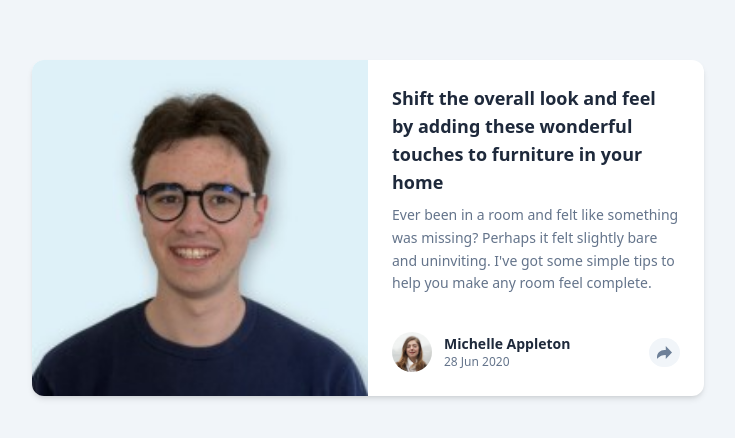
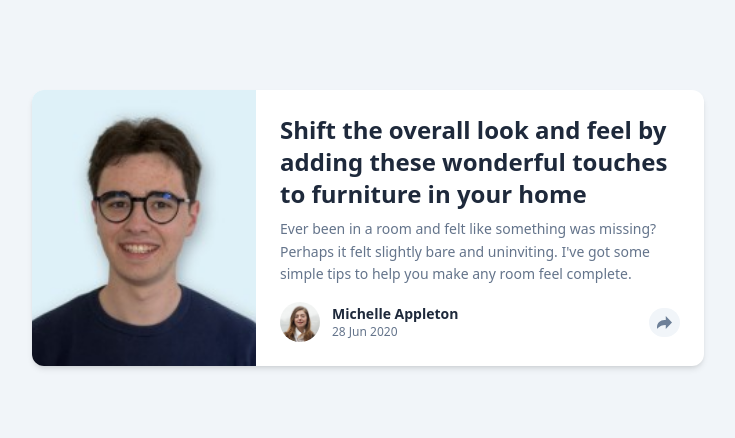
Before and after one commit to patrickkomb/el-mordjene, a website: page article-preview-component-master/index.html in a window 1280 px wide. Shown: the part 172-610 px from the top of the page, without its empty margins (272-1007 px from the left). Drawn offline with nearby package versions, Linux system fonts and the light colour scheme.

Commit message:
fix font

```diff
--- a/article-preview-component-master/index.html
+++ b/article-preview-component-master/index.html
@@ -1,8 +1,8 @@
 <!DOCTYPE html>
 <html lang="fr">
 <head>
-    <meta charset="UTF-8" />
-    <meta name="viewport" content="width=device-width, initial-scale=1.0" />
+    <meta charset="UTF-8"/>
+    <meta name="viewport" content="width=device-width, initial-scale=1.0"/>
     <title>Card Article</title>
     <script src="https://cdn.tailwindcss.com"></script>
 </head>
@@ -10,7 +10,7 @@
 <div class="bg-white max-w-2xl rounded-xl shadow-md overflow-hidden flex flex-col md:flex-row">
 
     <!-- Image -->
-    <div class="md:w-1/2">
+    <div class="md:w-1/3">
         <img
                 src="images/1762810977861.jpg"
                 alt="Furniture"
@@ -19,9 +19,9 @@
     </div>
 
     <!-- Content -->
-    <div class="p-6 md:w-1/2 flex flex-col justify-between">
+    <div class="p-6 md:w-2/3 flex flex-col justify-between">
         <div>
-            <h2 class="text-lg font-bold text-slate-800 mb-2">
+            <h2 class="text-2xl font-bold text-slate-800 mb-2">
                 Shift the overall look and feel by adding these wonderful touches to furniture in your home
             </h2>
             <p class="text-slate-500 text-sm leading-relaxed mb-4">
@@ -31,9 +31,9 @@
         </div>
 
         <!-- Author Section -->
-        <div class="flex items-center justify-between mt-4">
+        <div class="flex items-center justify-between">
             <div class="flex items-center space-x-3">
-                <img src="images/avatar-michelle.jpg" alt="avatar" class="w-10 h-10 rounded-full" />
+                <img src="images/avatar-michelle.jpg" alt="avatar" class="w-10 h-10 rounded-full"/>
                 <div>
                     <p class="text-sm font-semibold text-slate-800">Michelle Appleton</p>
                     <p class="text-xs text-slate-500">28 Jun 2020</p>
```
